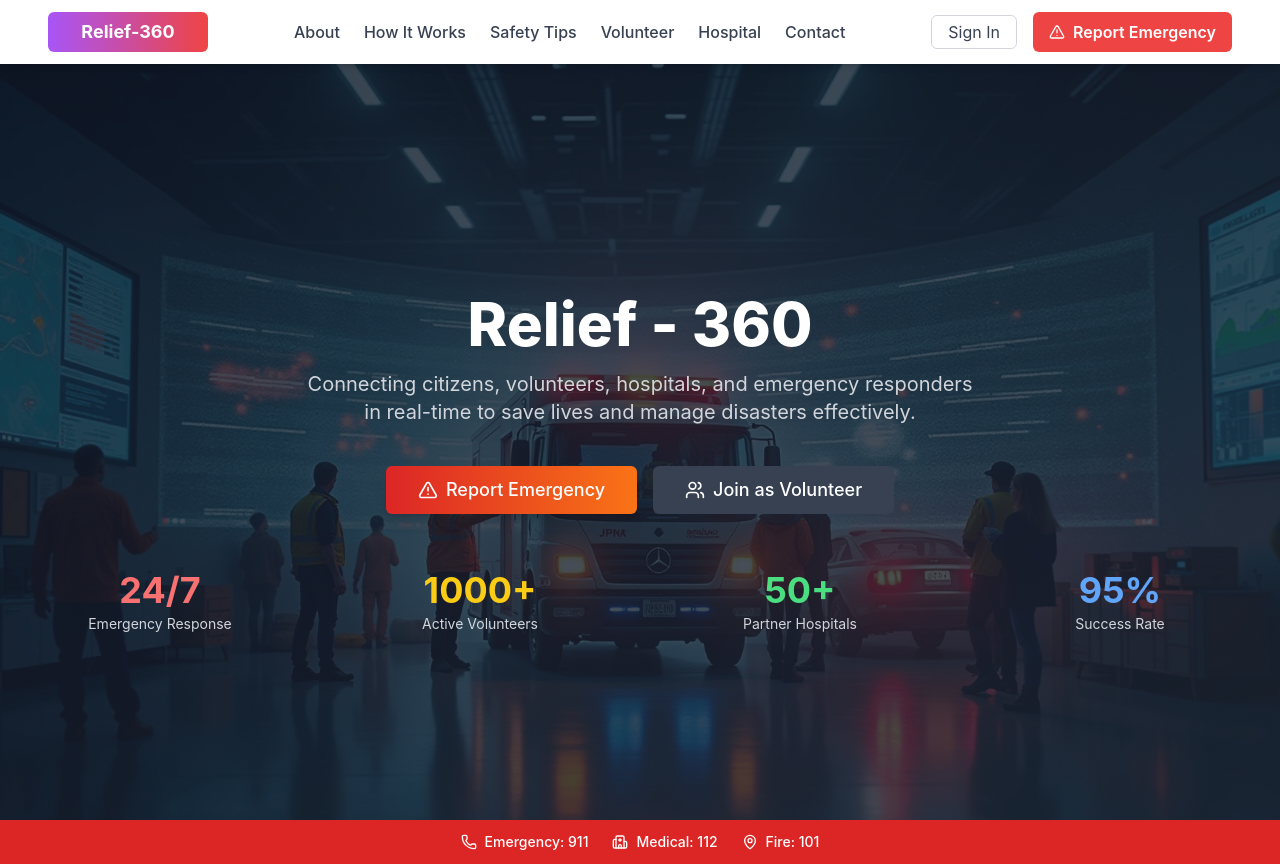
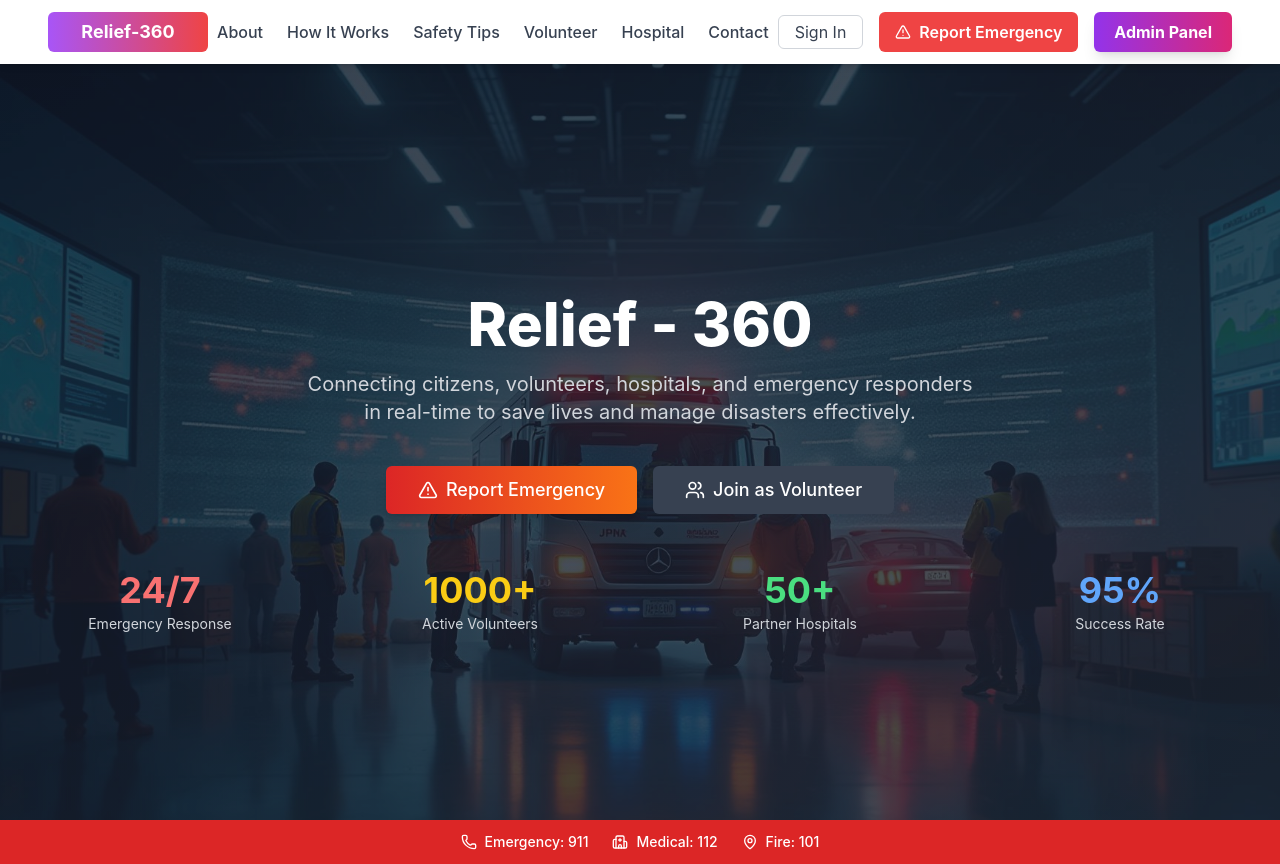
Before and after one commit to AfiaaAziz/Relief360, a React (Create React App) app: page / in a window 1280 px wide. Built offline with nearby package versions, Linux system fonts and the light colour scheme.

Commit message:
Update Navbar

```diff
--- a/src/components/Navbar.jsx
+++ b/src/components/Navbar.jsx
@@ -1,3 +1,66 @@
+// import React from "react";
+// import { AlertTriangle } from "lucide-react";
+// import { Link } from "react-router-dom";
+
+// export default function Navbar() {
+//   return (
+//     <nav className="bg-white shadow-md sticky top-0 z-50">
+//       <div className="max-w-7xl mx-auto px-6 md:px-12">
+//         <div className="flex justify-between items-center h-16">
+
+//           <div className="flex items-center gap-2">
+//             <div className="w-40 h-10 rounded-md bg-gradient-to-r from-purple-500 to-red-500 flex items-center justify-center">
+//               <span className="text-white font-bold text-lg">Relief-360</span>
+//             </div>
+//           </div>
+
+//           <div className="hidden md:flex space-x-6 font-medium text-gray-700">
+//             <Link to="/about" className="hover:text-gray-900 transition">
+//               About
+//             </Link>
+
+//             <Link to="/how-it-works" className="hover:text-gray-900 transition">
+//               How It Works
+//             </Link>
+
+//             <Link to="/safety" className="hover:text-gray-900 transition">
+//               Safety Tips
+//             </Link>
+
+//             <Link to="/volunteer-info" className="hover:text-gray-900 transition">
+//               Volunteer
+//             </Link>
+
+//             <Link to="/hospital-info" className="hover:text-gray-900 transition">
+//               Hospital
+//             </Link>
+
+//             <Link to="/contact" className="hover:text-gray-900 transition">
+//               Contact
+//             </Link>
+//           </div>
+
+//           <div className="flex items-center gap-4">
+//             <Link to="/sign-in">
+//             <button className="px-4 py-1 rounded-md border border-gray-300 text-gray-700 hover:bg-gray-100 transition">
+//               Sign In
+//             </button>
+//             </Link>
+
+//            <Link
+//   to="/report-incident"
+//   className="flex items-center gap-2 px-4 py-2 rounded-md bg-red-500 text-white font-semibold hover:bg-red-600 transition"
+// >
+//   <AlertTriangle className="w-4 h-4" />
+//   Report Emergency
+// </Link>
+//           </div>
+
+//         </div>
+//       </div>
+//     </nav>
+//   );
+// }
 import React from "react";
 import { AlertTriangle } from "lucide-react";
 import { Link } from "react-router-dom";
@@ -8,51 +71,59 @@ export default function Navbar() {
       <div className="max-w-7xl mx-auto px-6 md:px-12">
         <div className="flex justify-between items-center h-16">
 
+          {/* Logo */}
           <div className="flex items-center gap-2">
             <div className="w-40 h-10 rounded-md bg-gradient-to-r from-purple-500 to-red-500 flex items-center justify-center">
               <span className="text-white font-bold text-lg">Relief-360</span>
             </div>
           </div>
 
+          {/* Center Links */}
           <div className="hidden md:flex space-x-6 font-medium text-gray-700">
             <Link to="/about" className="hover:text-gray-900 transition">
               About
             </Link>
-
             <Link to="/how-it-works" className="hover:text-gray-900 transition">
               How It Works
             </Link>
-
             <Link to="/safety" className="hover:text-gray-900 transition">
               Safety Tips
             </Link>
-
             <Link to="/volunteer-info" className="hover:text-gray-900 transition">
               Volunteer
             </Link>
-
             <Link to="/hospital-info" className="hover:text-gray-900 transition">
               Hospital
             </Link>
-
             <Link to="/contact" className="hover:text-gray-900 transition">
               Contact
             </Link>
           </div>
 
+          {/* Right Side Buttons */}
           <div className="flex items-center gap-4">
+            {/* Sign In */}
             <Link to="/sign-in">
               <button className="px-4 py-1 rounded-md border border-gray-300 text-gray-700 hover:bg-gray-100 transition">
                 Sign In
               </button>
             </Link>
 
+            {/* Report Emergency */}
             <Link
               to="/report-incident"
               className="flex items-center gap-2 px-4 py-2 rounded-md bg-red-500 text-white font-semibold hover:bg-red-600 transition"
             >
               <AlertTriangle className="w-4 h-4" />
               Report Emergency
+            </Link>
+
+            {/* NEW: Admin Panel Button */}
+            <Link
+              to="/admin-dashboard"
+              className="flex items-center gap-2 px-5 py-2 rounded-md bg-gradient-to-r from-purple-600 to-pink-600 text-white font-bold hover:from-purple-700 hover:to-pink-700 transition shadow-lg transform hover:scale-105"
+            >
+              Admin Panel
             </Link>
           </div>
 
```
Lines whose indentation alone changed are shown as unchanged.
